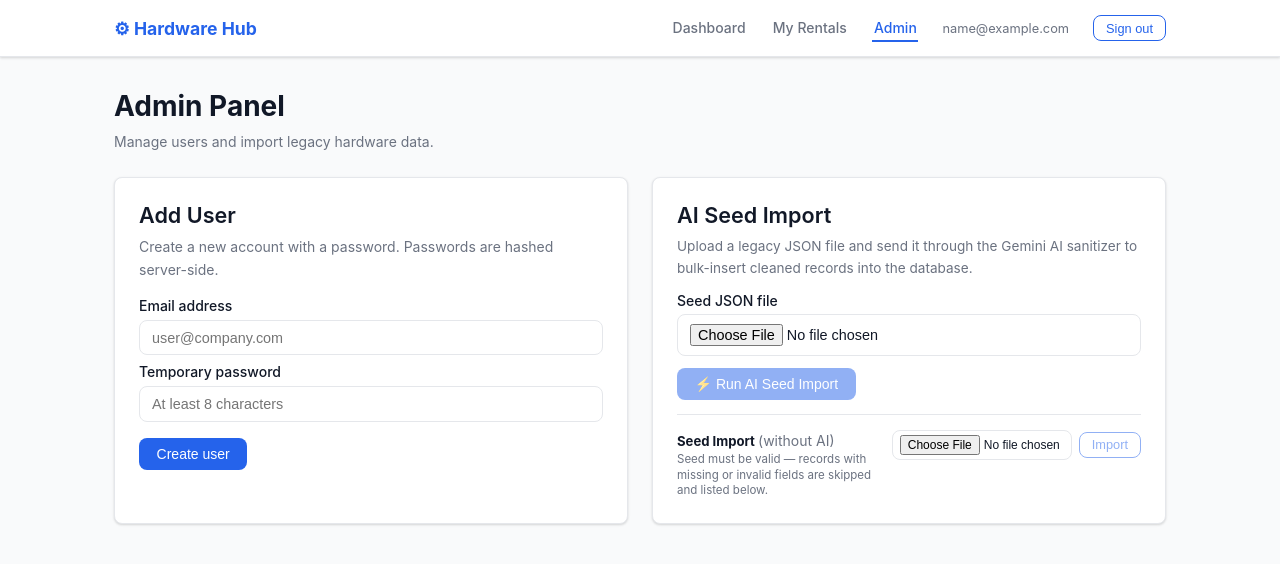
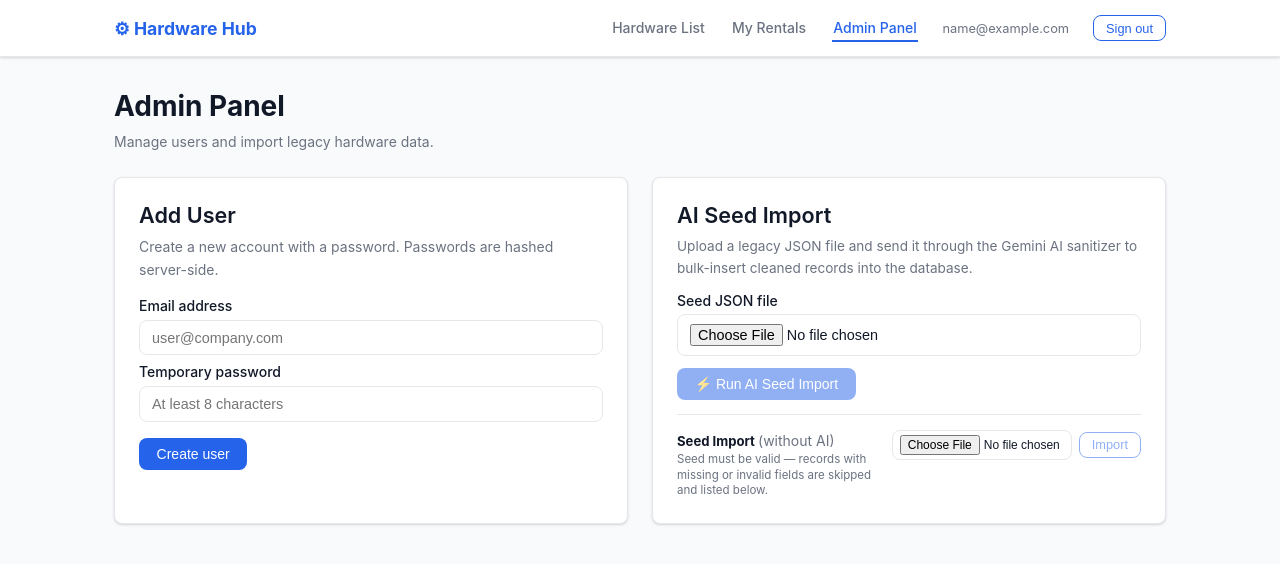
Before and after one commit to damianlebiedz/hardware-hub, a Vue app in the folder frontend/: page /admin in a window 1280 px wide. Shown: the top 564 px of the page. Built offline with nearby package versions, Linux system fonts and the light colour scheme; sample sign-in values are in the browser's storage.

Commit message:
chore: update navigation labels for clarity, changing 'Dashboard' to 'Hardware List' and 'Admin' to 'Admin Panel'

```diff
--- a/frontend/src/App.vue
+++ b/frontend/src/App.vue
@@ -5,9 +5,9 @@
       <div class="navbar-inner">
         <RouterLink to="/dashboard" class="navbar-brand">⚙ Hardware Hub</RouterLink>
         <div class="navbar-links">
-          <RouterLink to="/dashboard"  class="nav-link">Dashboard</RouterLink>
+          <RouterLink to="/dashboard"  class="nav-link">Hardware List</RouterLink>
           <RouterLink to="/my-rentals" class="nav-link">My Rentals</RouterLink>
-          <RouterLink v-if="user.role === 'admin'" to="/admin" class="nav-link">Admin</RouterLink>
+          <RouterLink v-if="user.role === 'admin'" to="/admin" class="nav-link">Admin Panel</RouterLink>
           <span class="navbar-user">{{ user.email }}</span>
           <button class="btn btn-ghost btn-sm" @click="logout">Sign out</button>
         </div>
--- a/frontend/src/views/DashboardView.vue
+++ b/frontend/src/views/DashboardView.vue
@@ -4,7 +4,7 @@
     <!-- Header row -->
     <div class="flex items-center justify-between" style="flex-wrap:wrap; gap:1rem;">
       <div>
-        <h1>Hardware Dashboard</h1>
+        <h1>Hardware List</h1>
         <p class="text-muted mt-1">Browse and rent company equipment.</p>
       </div>
       <div class="flex items-center gap-2">
```
